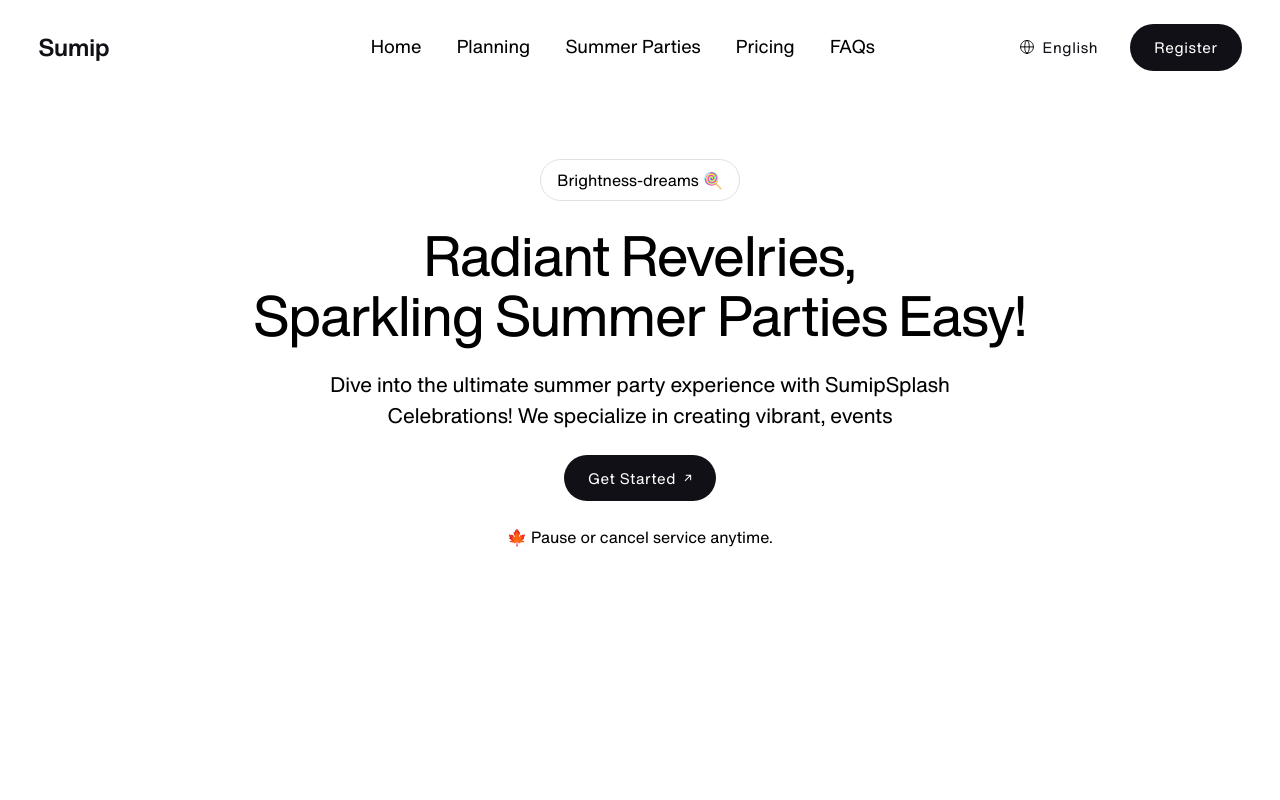
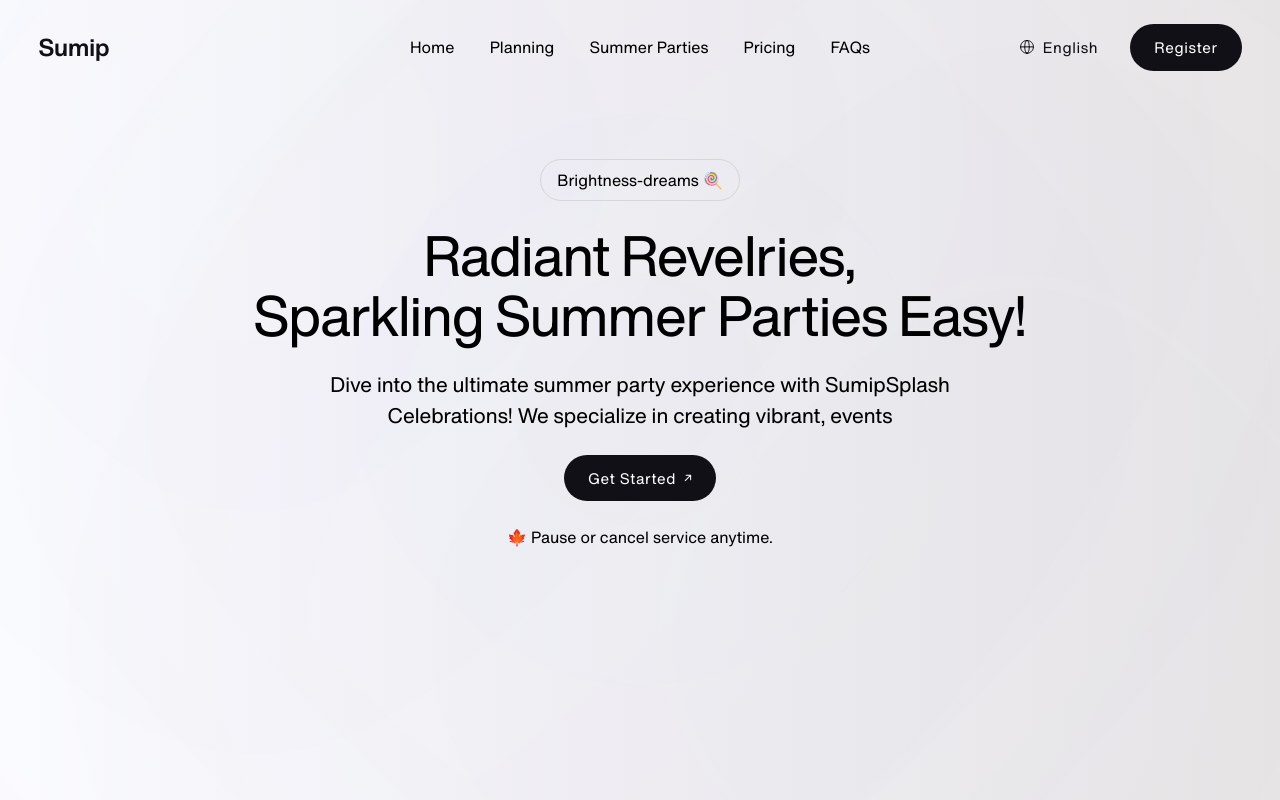
Before and after one commit to swargaraj/sumip, a website built with Vite: page index.html in a window 1280 px wide. Built offline with nearby package versions, Linux system fonts and the light colour scheme.

Commit message:
added gradient background

```diff
--- a/index.html
+++ b/index.html
@@ -18,7 +18,7 @@
               <a href="#">FAQs</a>
             </div>
             <div class="header__btn_group">
-              <a href="/" class="button button--light">
+              <a href="#" class="button button--light">
                 <svg width="16" height="16" viewBox="-0.5 0 25 25" fill="none" xmlns="http://www.w3.org/2000/svg">
                   <path
                     d="M12 22.3201C17.5228 22.3201 22 17.8429 22 12.3201C22 6.79722 17.5228 2.32007 12 2.32007C6.47715 2.32007 2 6.79722 2 12.3201C2 17.8429 6.47715 22.3201 12 22.3201Z"
@@ -32,7 +32,7 @@
                   <span>English</span>
                 </span>
               </a>
-              <a href="/" class="button button--dark">
+              <a href="#" class="button button--dark">
                 <span>
                   <span>Register</span>
                 </span>
@@ -45,6 +45,11 @@
       <section>
         <div class="container">
           <div class="hero">
+            <div class="background">
+              <div></div>
+              <div></div>
+              <div></div>
+            </div>
             <div class="section section--small--margin">
               <div class="hero__content">
                 <span class="hero__info">Brightness-dreams 🍭</span>
@@ -56,7 +61,7 @@
                   <p>Dive into the ultimate summer party experience with SumipSplash</p>
                   <p>Celebrations! We specialize in creating vibrant, events</p>
                 </div>
-                <a href="/" class="button button--dark">
+                <a href="#" class="button button--dark">
                   <span>
                     <span>Get Started</span>
                   </span>
--- a/styles/components/_button.scss
+++ b/styles/components/_button.scss
@@ -17,7 +17,7 @@
     }
 
     &--light {
-        background-color: var(--color-btn-bg-light);
+        background-color: transparent;
         color: var(--color-btn-text-dark);
     }
 
--- a/styles/layout/_header.scss
+++ b/styles/layout/_header.scss
@@ -13,24 +13,22 @@
 
     &__links {
         display: flex;
+        justify-content: center;
         flex: 2;
         gap: 8px;
     }
 
     &__links a {
-        font-size: 1.15rem;
+        font-size: 1rem;
         transition: background-color 0.2s ease-in-out;
         padding: 0.5rem 0.85rem;
         border-radius: 20px;
     }
 
-    &__links a:hover {
-        background-color: var(--color-secondary);
-    }
-
     &__btn_group {
         display: flex;
-        flex: 0;
+        justify-content: flex-end;
+        flex: 1;
         gap: 8px;
     }
 }
--- a/styles/layout/_hero.scss
+++ b/styles/layout/_hero.scss
@@ -12,7 +12,7 @@
     &__info {
         font-size: 1rem;
         padding: 0.5rem 1rem;
-        border: 1px solid #e1e1e1;
+        border: 1px solid #d6d6d6;
         border-radius: 999px;
     }
 
@@ -39,4 +39,51 @@
         font-size: 1rem;
     }
 
+    .background {
+        position: absolute;
+        overflow: hidden;
+        width: 100%;
+        height: 100%;
+        top: 0;
+        left: 0;
+        background: linear-gradient(to right, #FFFFFF, #ECE9E6);
+        display: flex;
+        flex-grow: 1;
+        z-index: -1;
+    }
+
+    .background div {
+        position: absolute;
+        border-radius: 100%;
+        height: 0;
+        filter: blur(240vw);
+        opacity: 0.4;
+    }
+
+    .background div:nth-child(1) {
+        background: linear-gradient(132deg, #1FCFC3 0.00%, #1F91CF 100.00%);
+        width: 30%;
+        padding-top: 30%;
+        left: 20%;
+        top: 20%;
+        transform: translateX(-50%) translateY(-50%);
+    }
+
+    .background div:nth-child(2) {
+        background: linear-gradient(132deg, #0800FF 0.00%, #E32BE3 100.00%);
+        width: 40%;
+        padding-top: 40%;
+        left: 50%;
+        top: 50%;
+        transform: translateX(-50%) translateY(-50%);
+    }
+
+    .background div:nth-child(3) {
+        background: linear-gradient(132deg, #1FCFC3 0.00%, #1F91CF 100.00%);
+        width: 30%;
+        padding-top: 30%;
+        left: 80%;
+        top: 80%;
+        transform: translateX(-50%) translateY(-50%);
 }
+}
```
